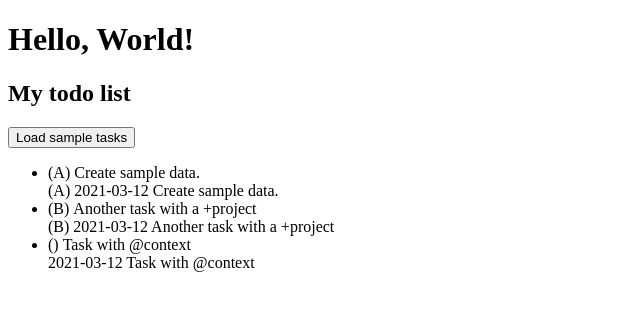
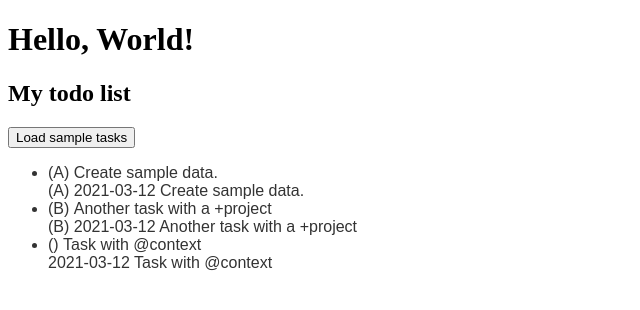
Before and after one commit to y0mbo/todo.txt, a React (Create React App) app: page / in a window 1280 px wide. Both pictures are taken after a click on the button "Load sample tasks". Shown: the top 310 px of the page, without its empty margins (0-640 px from the left). Built offline with nearby package versions, Linux system fonts and the light colour scheme.

Commit message:
Added Styled Components

```diff
--- a/package.json
+++ b/package.json
@@ -14,7 +14,8 @@
     "react-dom": "^16.6.3",
     "react-router-dom": "^4.2.2",
     "react-transition-group": "^2.2.1",
-    "serve": "^11.3.2"
+    "serve": "^11.3.2",
+    "styled-components": "^5.2.1"
   },
   "scripts": {
     "dev": "react-scripts start",
--- a/src/components/App.js
+++ b/src/components/App.js
@@ -2,6 +2,7 @@ import React from "react";
 import Tasks from "./Tasks";
 import Task from "./Task";
 import sampleTasks from "../sampleTasks";
+import styled from "styled-components";
 
 class App extends React.Component {
   state = {
--- a/src/components/Task.js
+++ b/src/components/Task.js
@@ -1,15 +1,22 @@
 import React from "react";
+import styled from "styled-components";
+
+const TaskStyle = styled.li`
+  color: #333;
+  font-size: 1em;
+  font-family: arial;
+`;
 
 class Task extends React.Component {
   render() {
     const { priority, createDate, description, raw } = this.props.details;
 
     return (
-      <li className="task">
+      <TaskStyle>
         <span className="priority">({priority})</span>&nbsp;
         {description}
         <div className="raw">{raw}</div>
-      </li>
+      </TaskStyle>
     );
   }
 }
```
Also changed, not shown: 1 other file (tests, documents, lock files or other folders).
